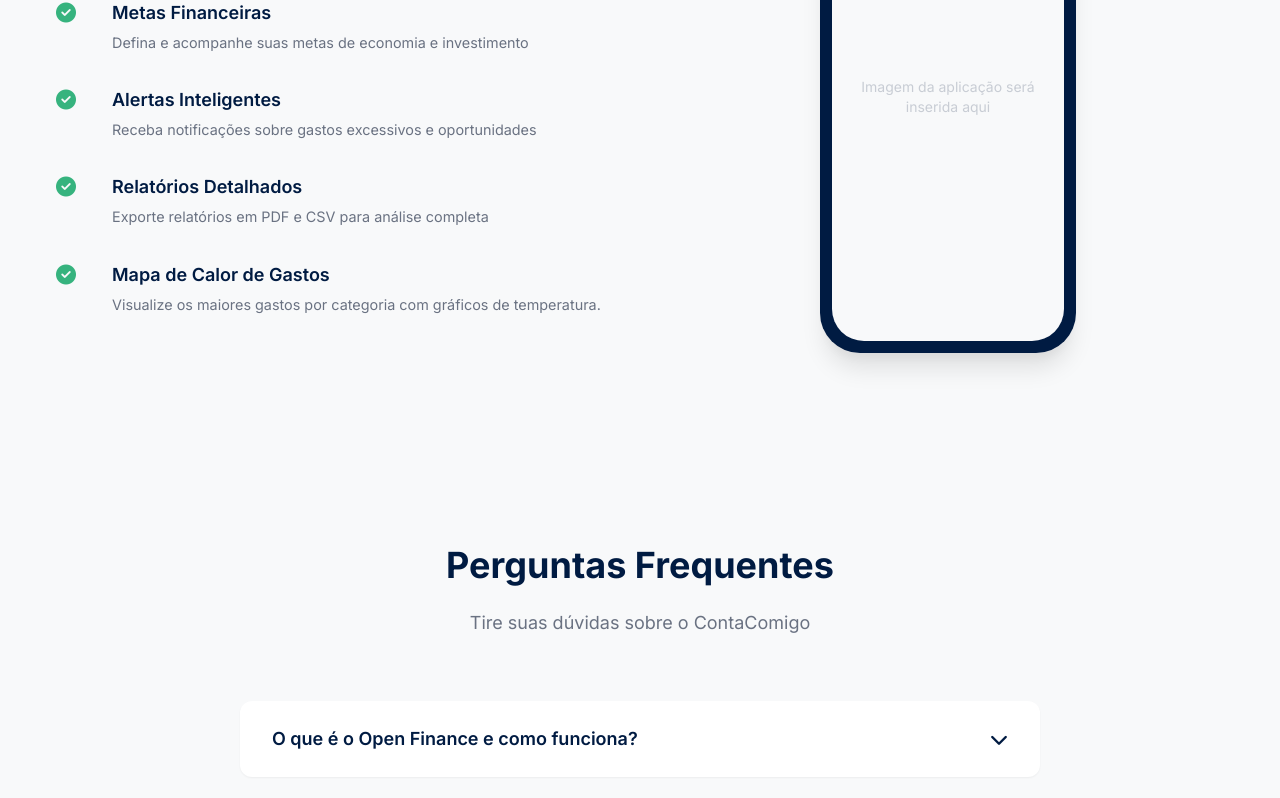
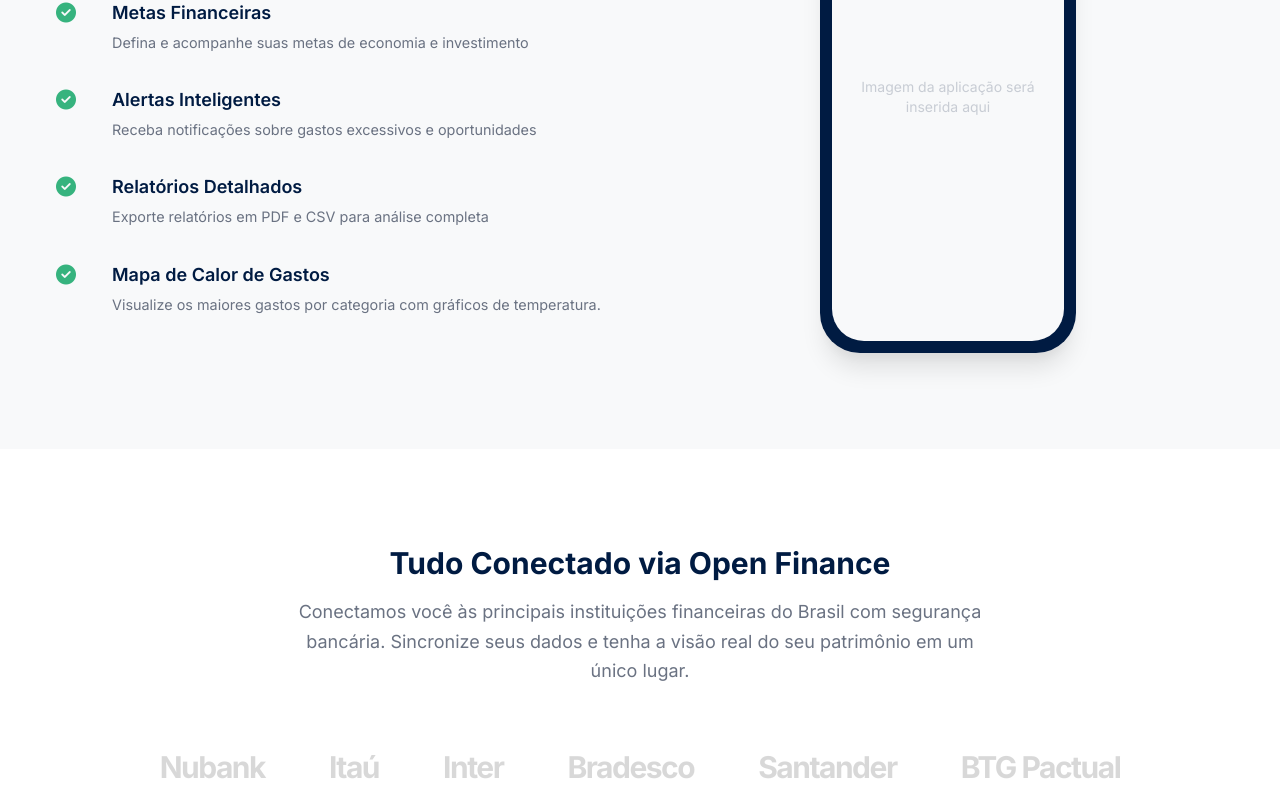
Before and after one commit to ContaComigo-Project/conta-comigo, a React (Vite) app: page / in a window 1280 px wide. Shown: the part 1999-2797 px from the top of the page. Built offline with nearby package versions, Linux system fonts and the light colour scheme.

Commit message:
feat: add Ecosystem section to landing page to highlight Open Finance connectivity

```diff
--- /dev/null
+++ b/src/pages/Landing/components/Ecosystem.tsx
@@ -0,0 +1,58 @@
+export default function Ecosystem() {
+  const banks = [
+    { name: 'Nubank', color: 'text-gray-400 hover:text-[#8A05BE]' },
+    { name: 'Itaú', color: 'text-gray-400 hover:text-[#EC7000]' },
+    { name: 'Inter', color: 'text-gray-400 hover:text-[#FF7A00]' },
+    { name: 'Bradesco', color: 'text-gray-400 hover:text-[#CC092F]' },
+    { name: 'Santander', color: 'text-gray-400 hover:text-[#EC0000]' },
+    { name: 'BTG Pactual', color: 'text-gray-400 hover:text-[#001b42]' },
+  ];
+
+  return (
+    <section className="py-24 bg-white overflow-hidden">
+      <div className="w-full max-w-[1200px] mx-auto px-4 text-center">
+        <div className="mb-16">
+          <h2 className="text-3xl font-bold text-[#001b42] mb-4">
+            Tudo Conectado via Open Finance
+          </h2>
+          <p className="text-gray-500 max-w-[700px] mx-auto text-lg leading-relaxed">
+            Conectamos você às principais instituições financeiras do Brasil com segurança bancária.
+            Sincronize seus dados e tenha a visão real do seu patrimônio em um único lugar.
+          </p>
+        </div>
+
+        <div className="relative">
+          {/* Decorative Gradients for sides - added pointer-events-none to fix hover bugs */}
+          <div className="absolute left-0 top-0 bottom-0 w-20 bg-gradient-to-r from-white to-transparent z-10 pointer-events-none"></div>
+          <div className="absolute right-0 top-0 bottom-0 w-20 bg-gradient-to-l from-white to-transparent z-10 pointer-events-none"></div>
+
+          <div className="flex flex-wrap justify-center items-center gap-8 md:gap-16 opacity-40 hover:opacity-100 transition-opacity duration-500">
+            {banks.map((bank) => (
+              <div
+                key={bank.name}
+                className={`text-2xl md:text-3xl font-black tracking-tighter transition-all duration-300 grayscale hover:grayscale-0 cursor-default select-none ${bank.color}`}
+              >
+                {bank.name}
+              </div>
+            ))}
+          </div>
+        </div>
+
+        <div className="mt-16 flex flex-wrap justify-center gap-10">
+          <div className="flex items-center gap-3 text-gray-400">
+            <i className="fas fa-lock text-[#36b37e]"></i>
+            <span className="text-sm font-medium">Segurança Bancária AES-256</span>
+          </div>
+          <div className="flex items-center gap-3 text-gray-400">
+            <i className="fas fa-shield-alt text-[#36b37e]"></i>
+            <span className="text-sm font-medium">Conformidade com LGPD</span>
+          </div>
+          <div className="flex items-center gap-3 text-gray-400">
+            <i className="fas fa-check-circle text-[#36b37e]"></i>
+            <span className="text-sm font-medium">Acesso Somente Leitura</span>
+          </div>
+        </div>
+      </div>
+    </section>
+  );
+}
--- a/src/pages/Landing/index.tsx
+++ b/src/pages/Landing/index.tsx
@@ -2,6 +2,7 @@ import Header from './components/Header';
 import Hero from './components/Hero';
 import Benefits from './components/Benefits';
 import Features from './components/Features';
+import Ecosystem from './components/Ecosystem';
 import FAQ from './components/FAQ';
 import CTA from './components/CTA';
 import Footer from './components/Footer';
@@ -15,6 +16,7 @@ export default function Landing() {
         <Hero />
         <Benefits />
         <Features />
+        <Ecosystem />
         <FAQ />
         <CTA />
       </main>
```
